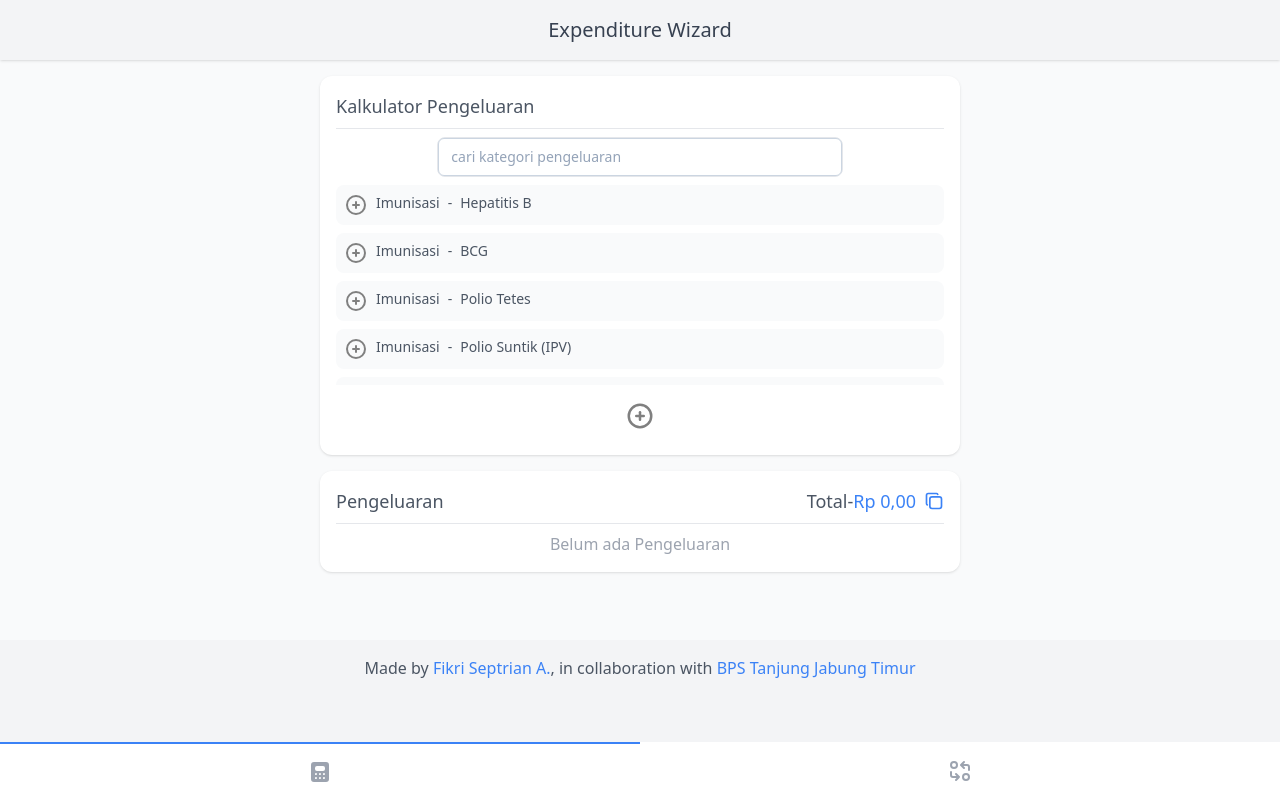
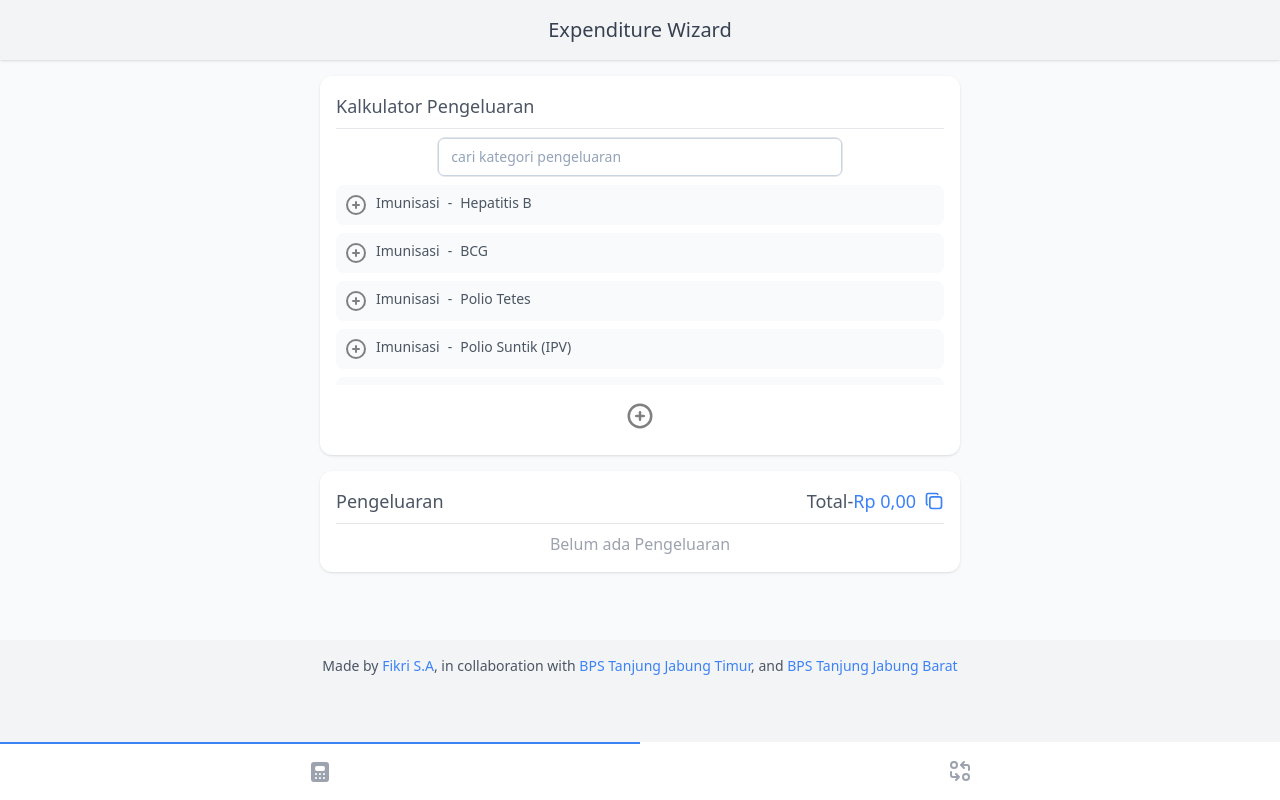
Before and after one commit to fikrianggara/kalkulator-pengeluaran, a Next.js app: page / in a window 1280 px wide. Built offline with nearby package versions, Linux system fonts and the light colour scheme.

Commit message:
edit footer

```diff
--- a/components/Layout.jsx
+++ b/components/Layout.jsx
@@ -53,14 +53,18 @@ const Layout = ({ children }) => {
         </Link>
       </div>
       {children}
-      <footer className="h-24 p-4 bg-gray-100 font-medium text-center m-auto text-sm md:text-base text-gray-600 absolute bottom-0 inset-x-0 pb-36">
+      <footer className="h-24 p-4 bg-gray-100 font-medium text-center m-auto text-xs md:text-sm text-gray-600 absolute bottom-0 inset-x-0 pb-36">
         Made by{" "}
         <a href="https://github.com/fikrianggara" className="text-blue-500">
-          Fikri Septrian A.
+          Fikri S.A
         </a>
         , in collaboration with{" "}
         <a href="https://tanjabtimkab.bps.go.id/" className="text-blue-500">
           BPS Tanjung Jabung Timur
+        </a>
+        , and{" "}
+        <a href="https://tanjabarkab.bps.go.id/" className="text-blue-500">
+          BPS Tanjung Jabung Barat
         </a>
       </footer>
     </main>
```
